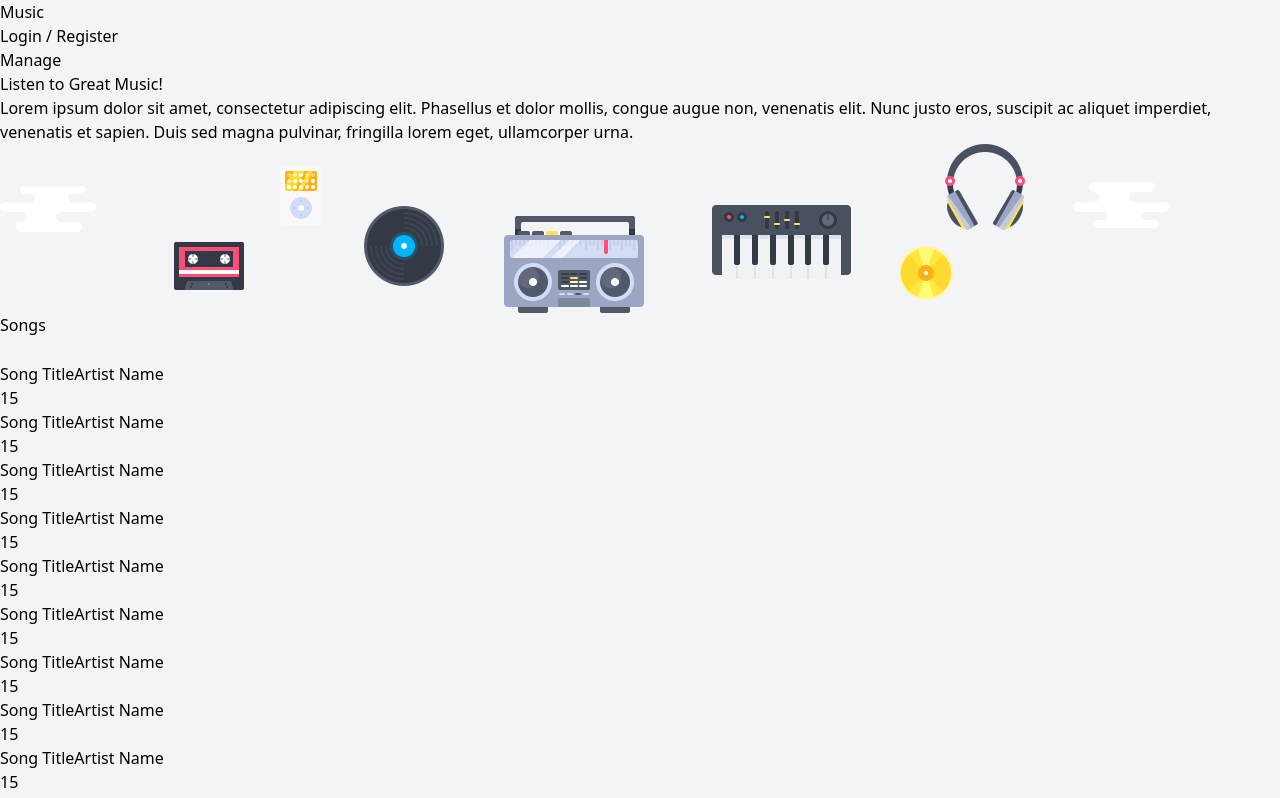
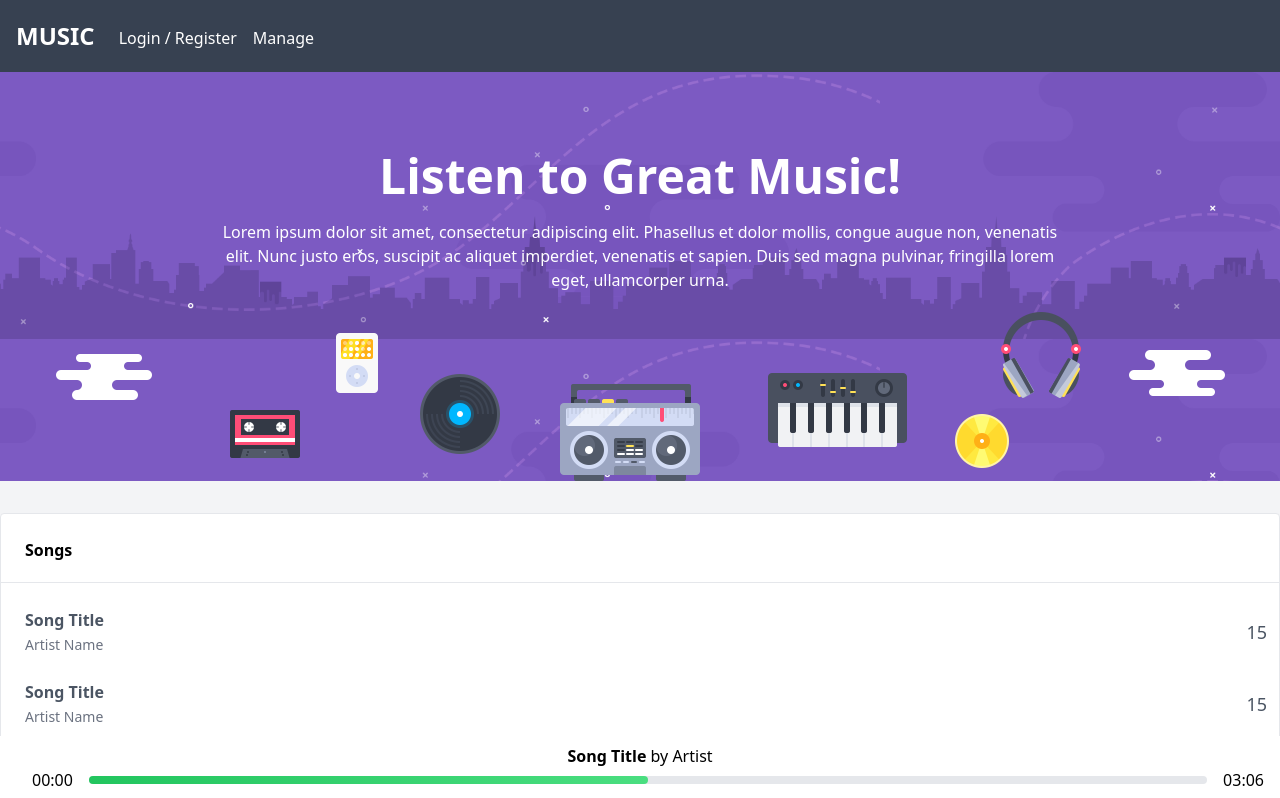
Before and after one commit to WinterIsCoding23/udemy-vue3, a Vue app in the folder section9/music/: page / in a window 1280 px wide. Shown: the top 798 px of the page. Built offline with nearby package versions, Linux system fonts and the light colour scheme.

Commit message:
add vue to content-array in module.exports

```diff
--- a/section9/music/tailwind.config.js
+++ b/section9/music/tailwind.config.js
@@ -1,6 +1,6 @@
 /** @type {import('tailwindcss').Config} */
 module.exports = {
-  content: ['./index.html', './src/**/*.{js,ts,jsx,tsx}'],
+  content: ['./index.html', './src/**/*.{vue,js,ts,jsx,tsx}'],
   // theme: to modify colors, font-sizes etc.:
   theme: {
     extend: {}
```
